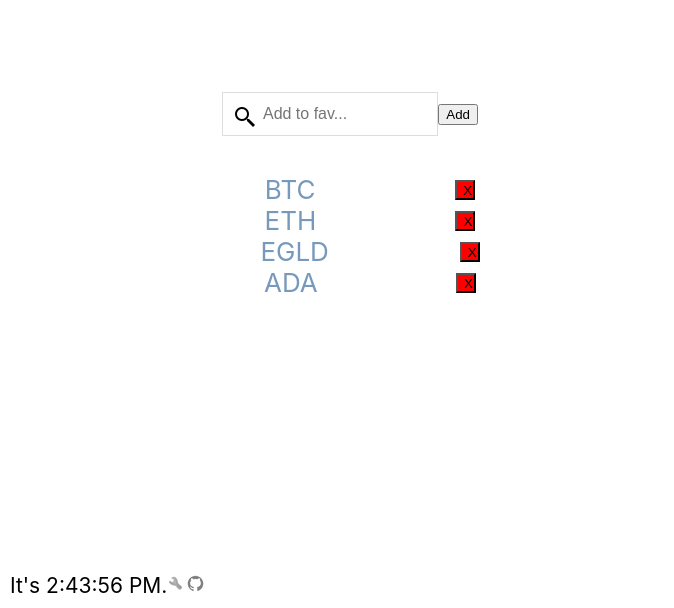
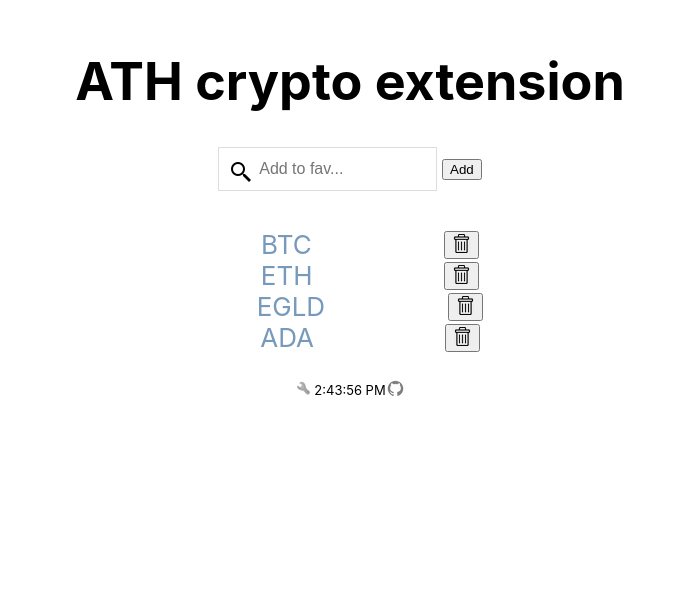
Before and after one commit to PABourdais/ath-crypto-extension, a React (Create React App) app: page / in a window 1280 px wide. Shown: the part 192-800 px from the top of the page, without its empty margins (0-674 px from the left). Built offline with nearby package versions, Linux system fonts and the light colour scheme.

Commit message:
improve popup

```diff
--- a/src/App.css
+++ b/src/App.css
@@ -60,9 +60,14 @@ a:hover
   margin-bottom: 12px;
 }
 
+.Button-form {
+  margin-left: 5px;
+}
+
 .bottom {
-  position: absolute;
-  bottom: 10px;
-  left: 10px;
-  font-size: calc(5px + 2vmin);
+  display: flex;
+  flex-direction: row;
+  justify-content: center;
+  align-items: center;
+  font-size: calc(5px + 1vmin);
 }
--- a/src/App.tsx
+++ b/src/App.tsx
@@ -1,6 +1,7 @@
 import React, { useState } from 'react';
 import logo_github from './images/logo_github.png';
 import wrench from './images/wrench.png';
+import trash from './images/trash.png';
 
 import './App.css';
 
@@ -12,11 +13,11 @@ export const App = () => {
         <li className="List-content">
             <a target="_blank" href={"https://www.google.com/search?q=" + crypto}>{crypto}</a>
             <button
-                style={{backgroundColor: 'red', width: 20, height: 20}}
                 onClick={() => {
                     deleteCrytpoList(index);
                 }}
-            >X
+            >
+                <img alt="github" src={trash}/>
             </button>
         </li>
     );
@@ -43,6 +44,7 @@ export const App = () => {
     return (
         <div className="App">
             <header className="App-header">
+                <h1>ATH crypto extension</h1>
                 <form onSubmit={handleSubmit}>
                     <input
                         value={input}
@@ -51,14 +53,14 @@ export const App = () => {
                         placeholder='Add to fav...'
                         id="crypto-search"
                     />
-                    <button onClick={handleSubmit} value="Envoyer">
+                    <button onClick={handleSubmit} value="Envoyer" className="Button-form">
                         Add
                     </button>
                 </form>
                 <ul className="List">{listItems}</ul>
                 <div className="bottom">
-                    It's {new Date().toLocaleTimeString()}.
                     <a href="" id="options" className="imageLink"><img alt="option" src={wrench}/></a>
+                    {new Date().toLocaleTimeString()}
                     <a href="https://github.com/PABourdais/ath-crypto-extension" id="github" className="imageLink"
                        target="_blank"><img alt="github" src={logo_github}/></a>
                 </div>
```
Also changed, not shown: src/images/trash.png (added).
